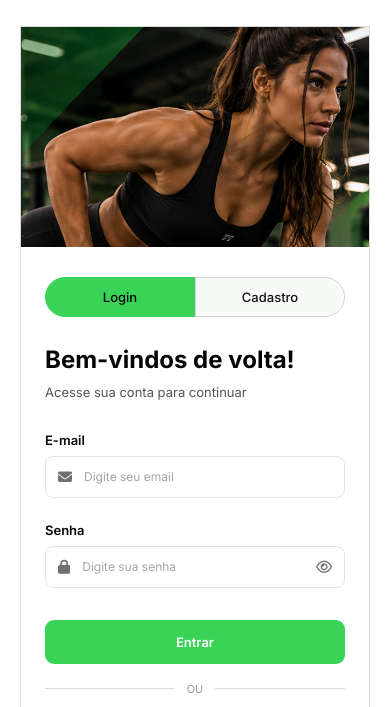
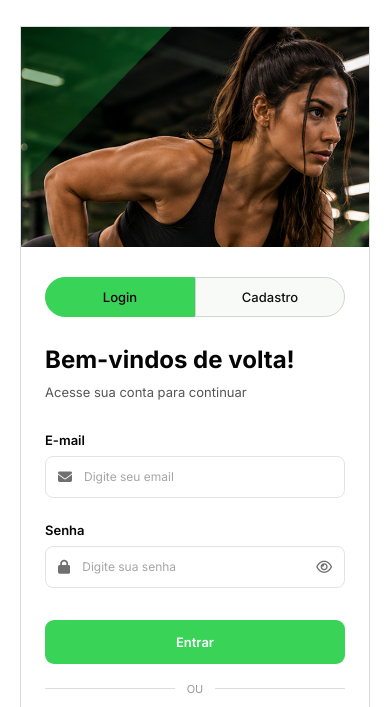
Before and after one commit to evellemflux/Site, a plain HTML site: page login.html in a window 390 px wide. Shown: the top 707 px of the page. Drawn offline with Linux system fonts and the light colour scheme.

Commit message:
Update login.css

```diff
--- a/login.css
+++ b/login.css
@@ -278,7 +278,7 @@ h2 {
         width: 100%;
         height: 100%;
         object-fit: cover;
-        object-position: center 20%;
+        object-position: center 9%;
     }
 
     .form-section {
```
